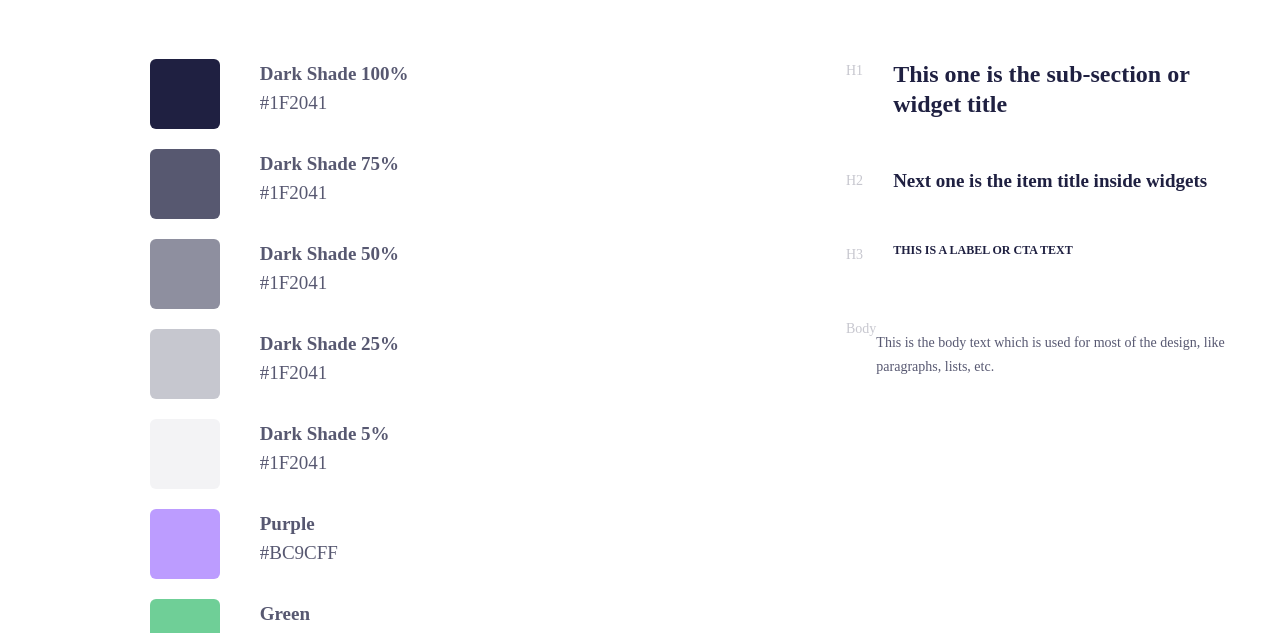
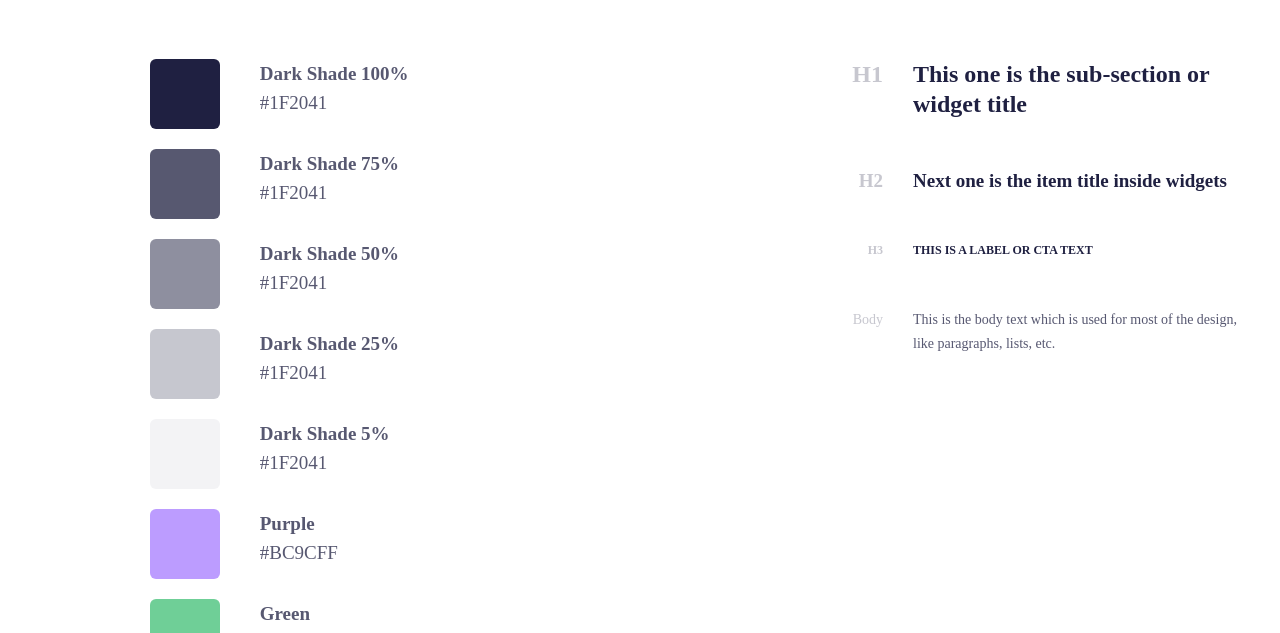
Before and after one commit to SiberianJohnny/siberianjohnny.github.io, a Node project: template src/index.pug in a window 1280 px wide. Shown: the part 86-719 px from the top of the page. Run offline with Node 20 templates, Linux system fonts and the light colour scheme; the template is opened without the code that fills it, so the values that code supplies are empty; style sheets or scripts are compiled from the project's sources; some libraries are stand-ins or nearby versions.

Commit message:
Completed text block and first page ui kit

```diff
--- a/layouts/main.pug
+++ b/layouts/main.pug
@@ -6,5 +6,5 @@ html(lang="en")
    title= "Colors"
    link(rel="stylesheet", href="main.css")
  body
-  include ../modules/header
+  include ../modules/header/header
   block content
--- a/package.json
+++ b/package.json
@@ -4,7 +4,7 @@
   "description": "",
   "main": "index.js",
   "scripts": {
-    "dev": "webpack-dev-server --open --mode development",
+    "dev": "webpack-dev-server --watch --mode development",
     "build": "webpack --mode production"
   },
   "keywords": [],
--- a/scss/text-examples.scss
+++ b/scss/text-examples.scss
@@ -9,15 +9,16 @@
   display: flex;
   margin-bottom: 50px;
   &:last-child {
-    margin: 0;
+    margin-bottom: 0;
   }
 }
-.text-examples__block h1, h2, h3 {
+.text-examples__block p, h1, h2, h3 {
   width: 100%;
   margin: 0 0 0 30px;
+  &:first-child {
+    max-width: 37px;
+    text-align: right;
+    margin: 0;
+    color: $darkshade25;
+  }
 }
-.text-examples__block p:first-child {
-  text-align: right;
-  margin: 0;
-  color: $darkshade25;
-}
--- a/src/main.scss
+++ b/src/main.scss
@@ -1,4 +1,4 @@
-@import "../scss/header.scss";
+@import "../modules/header/header.scss";
 @import "../scss/color-palette.scss";
 @import "../scss/color-block.scss";
 @import "../scss/colors.scss";
--- a/utils/mixins.pug
+++ b/utils/mixins.pug
@@ -7,5 +7,5 @@ mixin color-block(name, rgb)
 
 mixin text-examples__block(tagname, tag, text)
     .text-examples__block
-        p= tagname
+        #{tag}= tagname
         #{tag}= text
```
Also changed, not shown: modules/header/header.pug (renamed from modules/header.pug), modules/header/header.scss (renamed from scss/header.scss).
